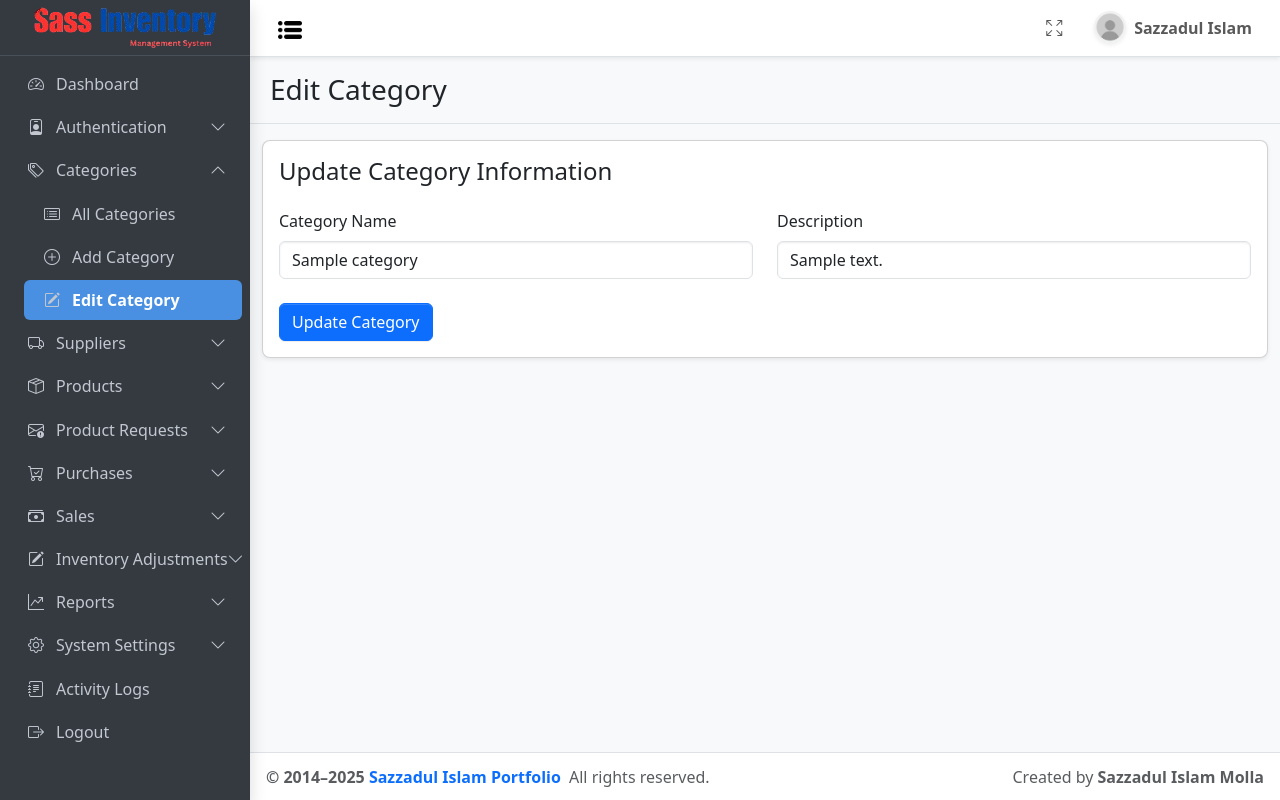
After one commit to sazzadul1205/Sass_Inventory_Management, a PHP site: page /PWAD-68-1293312/category/edit.php?id=1 in a window 1280 px wide. The commit adds this page. Run offline with PHP 8.4, Linux system fonts and the light colour scheme; a user stored in the database is signed in; tables that the repository leaves empty hold one stand-in row (values such as "Sample post").

Commit message:
- Completed Category Handling

```diff
--- a/Inc/Sidebar.php
+++ b/Inc/Sidebar.php
@@ -34,12 +34,27 @@ $sidebarMenu = [
 
   [
     'title' => 'Categories',
-    'icon' => 'bi bi-tags',
+    'icon'  => 'bi bi-tags',
     'submenu' => [
-      ['title' => 'All Categories', 'url' => 'category/index.php'],
-      ['title' => 'Add Category', 'url' => 'category/add.php']
+      [
+        'title' => 'All Categories',
+        'url'   => 'category/index.php',
+        'icon'  => 'bi bi-card-list'
+      ],
+      [
+        'title' => 'Add Category',
+        'url'   => 'category/add.php',
+        'icon'  => 'bi bi-plus-circle'
+      ],
+      [
+        'title' => 'Edit Category',
+        'url'   => 'category/edit.php',
+        'icon'  => 'bi bi-pencil-square',
+        'hidden' => true,
+      ]
     ]
   ],
+
   [
     'title' => 'Suppliers',
     'icon' => 'bi bi-truck',
--- a/auth/delete_user.php
+++ b/auth/delete_user.php
@@ -24,3 +24,4 @@ if ($stmt->execute()) {
 }
 
 $stmt->close();
+$conn->close();
--- /dev/null
+++ b/category/edit.php
@@ -0,0 +1,133 @@
+<?php include_once __DIR__ . '/../config/db_config.php'; ?>
+
+
+<!doctype html>
+<html lang="en">
+
+<head>
+  <meta charset="utf-8" />
+  <title>Edit Category | Sass Inventory Management System</title>
+  <link rel="icon" href="<?= $Project_URL ?>assets/inventory.png" type="image/x-icon" />
+  <meta name="viewport" content="width=device-width, initial-scale=1.0" />
+  <link rel="stylesheet" href="https://cdn.jsdelivr.net/npm/bootstrap@5.3.7/dist/css/bootstrap.min.css" crossorigin="anonymous" />
+  <link rel="stylesheet" href="<?= $Project_URL ?>/css/adminlte.css" />
+  <link rel="stylesheet" href="https://cdn.jsdelivr.net/npm/bootstrap-icons@1.13.1/font/bootstrap-icons.min.css" crossorigin="anonymous" />
+</head>
+
+<?php
+session_start();
+$formError = "";
+
+// Check for category ID
+if (!isset($_GET['id']) || !is_numeric($_GET['id'])) {
+  die("Invalid category ID.");
+}
+
+$categoryId = intval($_GET['id']);
+$conn = connectDB();
+
+// Fetch category data
+$stmt = $conn->prepare("SELECT * FROM category WHERE id = ?");
+$stmt->bind_param("i", $categoryId);
+$stmt->execute();
+$result = $stmt->get_result();
+
+if ($result->num_rows !== 1) {
+  die("Category not found.");
+}
+
+$category = $result->fetch_assoc();
+
+// Handle form submission
+if (isset($_POST['submit'])) {
+  $name        = trim($_POST['name']);
+  $description = trim($_POST['description']);
+  $updated_at  = date('Y-m-d H:i:s');
+
+  if (empty($name)) {
+    $formError = "Category name is required.";
+  } else {
+    $updateStmt = $conn->prepare("UPDATE category SET name = ?, description = ?, updated_at = ? WHERE id = ?");
+    $updateStmt->bind_param("sssi", $name, $description, $updated_at, $categoryId);
+
+    if ($updateStmt->execute()) {
+      $_SESSION['success_message'] = "Category updated successfully!";
+      header("Location: index.php");
+      exit;
+    } else {
+      $formError = "Failed to update category: " . $updateStmt->error;
+    }
+
+    $updateStmt->close();
+  }
+}
+
+$conn->close();
+?>
+
+<body class="layout-fixed sidebar-expand-lg bg-body-tertiary">
+  <div class="app-wrapper">
+    <?php include_once '../Inc/Navbar.php'; ?>
+    <?php include_once '../Inc/Sidebar.php'; ?>
+
+    <main class="app-main">
+      <div class="app-content-header py-3 border-bottom">
+        <div class="container-fluid">
+          <h3 class="mb-0">Edit Category</h3>
+        </div>
+      </div>
+
+      <?php if (!empty($formError)): ?>
+        <div id="errorBox" class="alert alert-danger text-center">
+          <?= htmlspecialchars($formError) ?>
+        </div>
+      <?php endif; ?>
+
+      <div class="app-content-body mt-3">
+        <div class="container-fluid">
+          <div class="card shadow-sm rounded-3">
+            <div class="card-body">
+              <h4 class="mb-4">Update Category Information</h4>
+              <form method="post" autocomplete="on">
+                <div class="row">
+                  <div class="col-md-6 mb-3">
+                    <label for="name" class="form-label">Category Name</label>
+                    <input type="text" name="name" id="name" class="form-control"
+                      value="<?= htmlspecialchars($category['name']) ?>" required>
+                  </div>
+
+                  <div class="col-md-6 mb-3">
+                    <label for="description" class="form-label">Description</label>
+                    <input type="text" name="description" id="description" class="form-control"
+                      value="<?= htmlspecialchars($category['description']) ?>">
+                  </div>
+                </div>
+
+                <button type="submit" name="submit" class="btn btn-primary mt-2">Update Category</button>
+              </form>
+            </div>
+          </div>
+        </div>
+      </div>
+    </main>
+
+    <?php include_once '../Inc/Footer.php'; ?>
+  </div>
+
+  <script src="https://cdn.jsdelivr.net/npm/bootstrap@5.3.7/dist/js/bootstrap.min.js" crossorigin="anonymous"></script>
+  <script src="<?= $Project_URL ?>/js/adminlte.js"></script>
+
+  <script>
+    // Fade out error box
+    setTimeout(() => {
+      const errorBox = document.getElementById("errorBox");
+      if (errorBox) {
+        errorBox.style.transition = "opacity 0.5s";
+        errorBox.style.opacity = "0";
+        setTimeout(() => errorBox.remove(), 500);
+      }
+    }, 3000);
+  </script>
+</body>
+
+</html>
--- a/category/index.php
+++ b/category/index.php
@@ -123,10 +123,10 @@ $result = $conn->query($sql);
                     </td>
                     <td>
                       <div class="d-flex gap-1">
-                        <a href="edit_category.php?id=<?= urlencode($row['id']) ?>" class="btn btn-warning btn-sm flex-fill">
+                        <a href="edit.php?id=<?= urlencode($row['id']) ?>" class="btn btn-warning btn-sm flex-fill">
                           <i class="bi bi-pencil-square"></i> Edit
                         </a>
-                        <a href="delete_category.php?id=<?= urlencode($row['id']) ?>" class="btn btn-danger btn-sm flex-fill"
+                        <a href="delete.php?id=<?= urlencode($row['id']) ?>" class="btn btn-danger btn-sm flex-fill"
                           onclick="return confirm('Are you sure you want to delete this category?');">
                           <i class="bi bi-trash"></i> Delete
                         </a>
```
Also changed, not shown: category/delete.php (added, +30 -0 lines).
